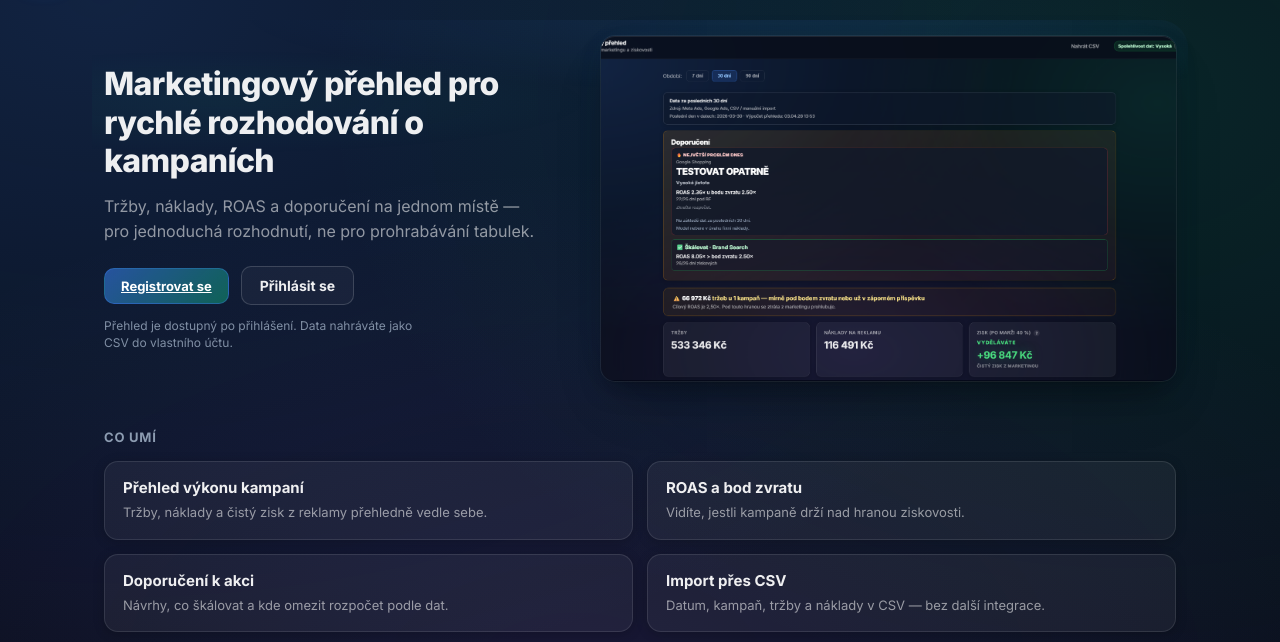
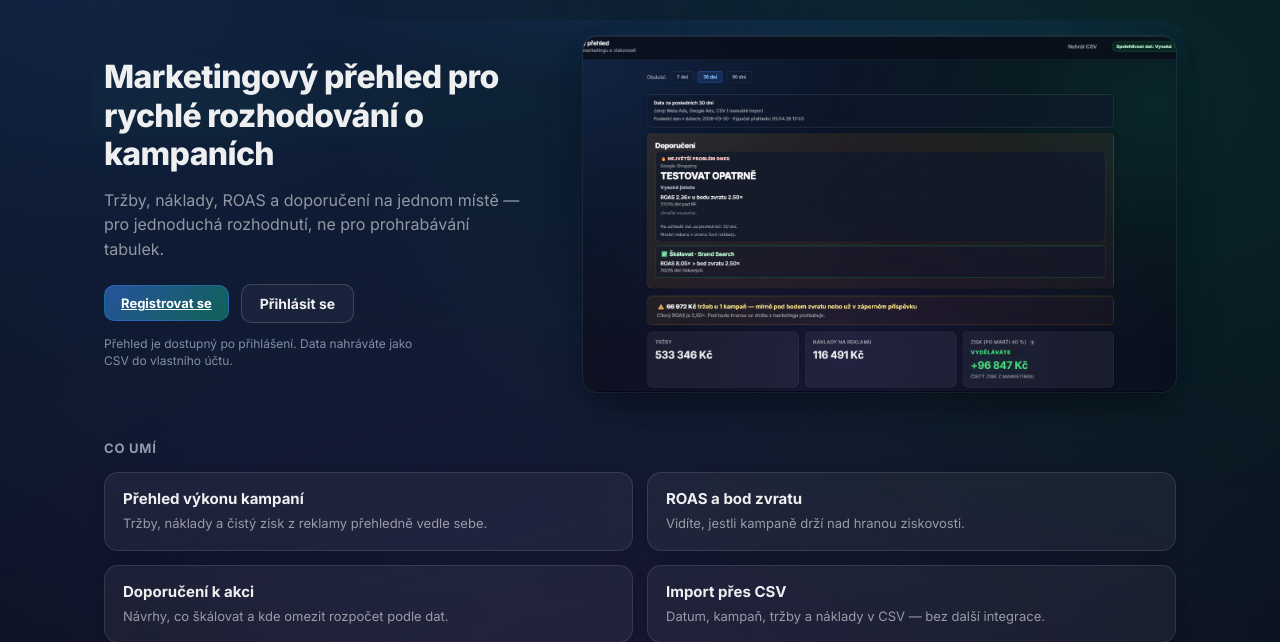
Before and after one commit to danzel24/marketing-analytics-saas, a FastAPI app: page / in a window 1280 px wide. Shown: the part 67-709 px from the top of the page. Run offline with FastAPI, Linux system fonts and the light colour scheme; parts of the project's set-up code (start-up, migrations or seed data) failed here and were passed over.

Commit message:
Final polish for landing hero preview sizing

```diff
--- a/app/static/styles.css
+++ b/app/static/styles.css
@@ -1808,8 +1808,8 @@ body {
 
 .landing-hero__grid {
   display: grid;
-  grid-template-columns: minmax(0, 0.92fr) minmax(0, 1.22fr);
-  gap: clamp(32px, 4.5vw, 56px);
+  grid-template-columns: minmax(0, 0.9fr) minmax(0, 1.28fr);
+  gap: clamp(34px, 5vw, 58px);
   align-items: center;
 }
 
@@ -1875,7 +1875,7 @@ body {
 
 @media (min-width: 901px) {
   .landing-hero__visual {
-    padding-left: 4px;
+    padding-left: 2px;
   }
 }
 
@@ -1889,7 +1889,7 @@ body {
   border-radius: 14px;
   overflow: hidden;
   aspect-ratio: 5 / 3;
-  min-height: 228px;
+  min-height: 240px;
   background: linear-gradient(
     160deg,
     rgba(30, 41, 59, 0.88) 0%,
@@ -1949,7 +1949,7 @@ body {
   }
 
   .landing-hero-preview__frame {
-    min-height: 200px;
+    min-height: 204px;
   }
 }
 
```
